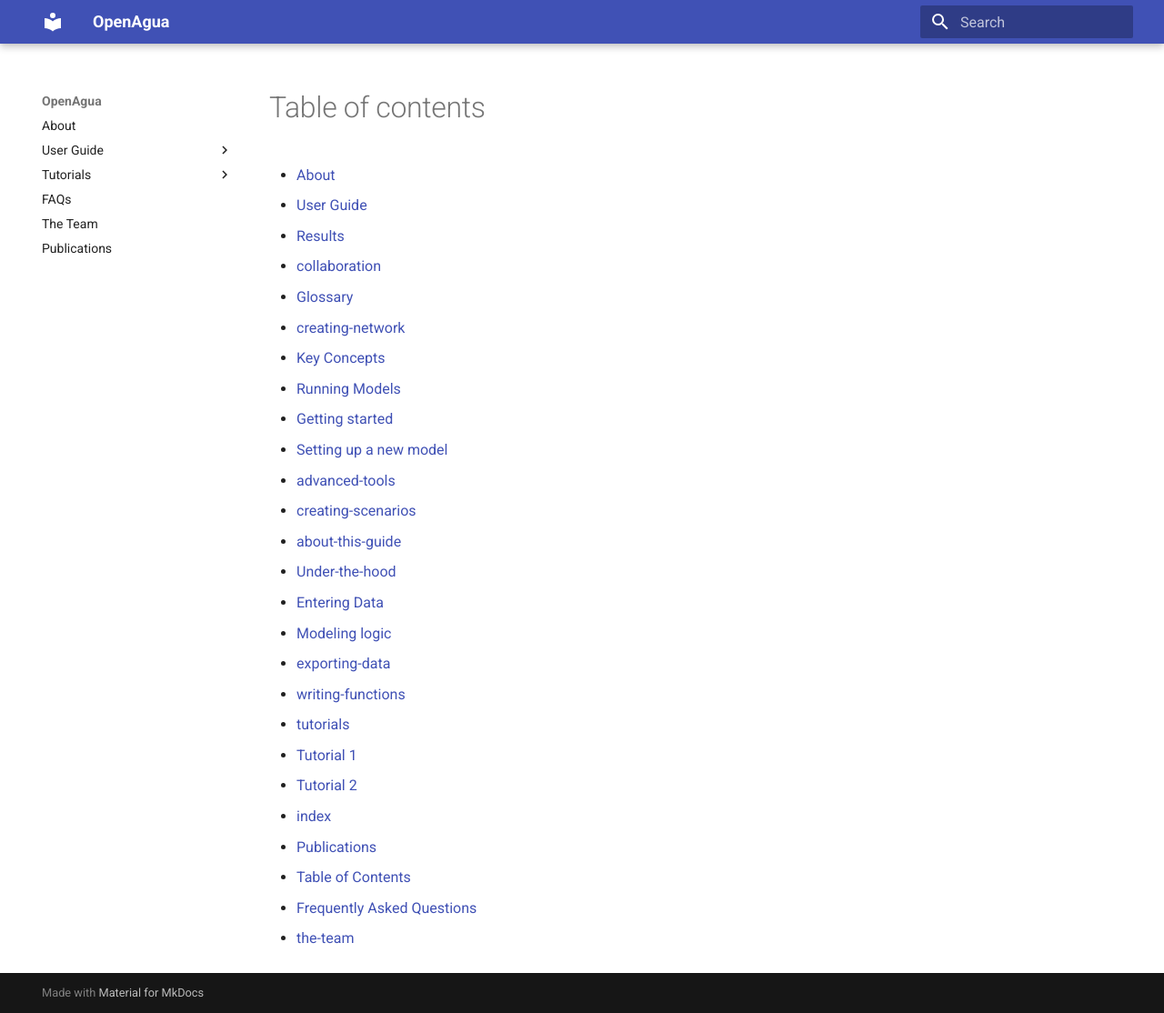
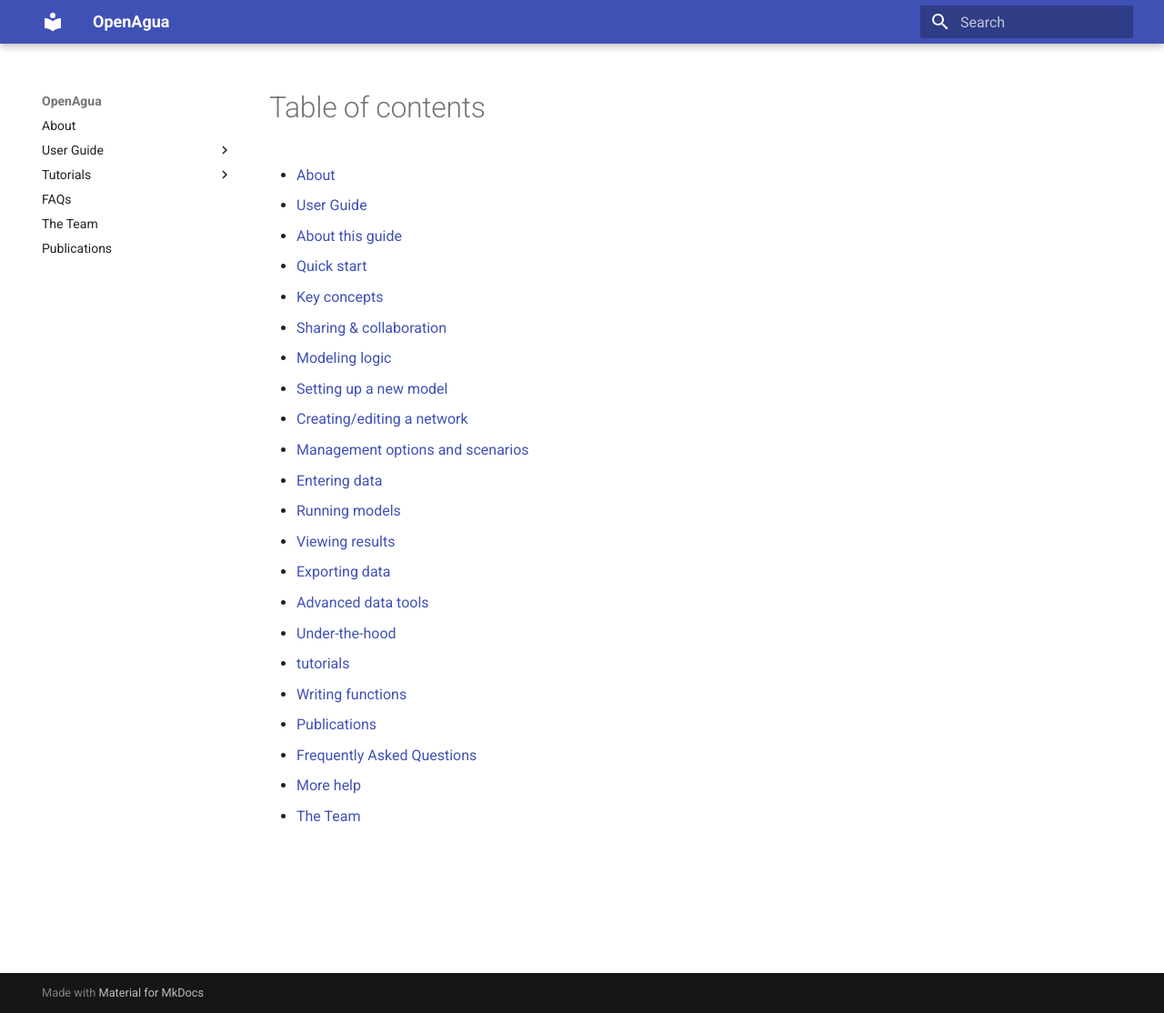
Before and after one commit to OpenAgua/openagua-documentation, an MkDocs documentation site: the page built from docs/SUMMARY.md, in a window 1280 px wide and 1114 px high. Shown: the whole window at 91% size. Built offline with MkDocs 1.6.1 and Material for MkDocs 9.7.7, drawn with Linux system fonts in a browser that asks for light colours; old or Windows-style settings are respelled for this version of MkDocs.

Commit message:
Update SUMMARY.md

```diff
--- a/docs/SUMMARY.md
+++ b/docs/SUMMARY.md
@@ -2,27 +2,23 @@
 
 * [About](README.md)
 * [User Guide](user-guide/README.md)
-  * [Results](user-guide/viewing-results.md)
-  * [collaboration](user-guide/collaboration.md)
-  * [Glossary](user-guide/glossary.md)
-  * [creating-network](user-guide/creating-network.md)
-  * [Key Concepts](user-guide/key-concepts.md)
-  * [Running Models](user-guide/running-models.md)
-  * [Getting started](user-guide/getting-started.md)
+  * [About this guide](user-guide/about-this-guide.md)
+  * [Quick start](user-guide/getting-started.md)
+  * [Key concepts](user-guide/key-concepts.md)
+  * [Sharing & collaboration](user-guide/collaboration.md)
+  * [Modeling logic](user-guide/modeling-logic.md)
   * [Setting up a new model](user-guide/setting-up-model.md)
-  * [advanced-tools](user-guide/advanced-tools.md)
-  * [creating-scenarios](user-guide/creating-scenarios.md)
-  * [about-this-guide](user-guide/about-this-guide.md)
+  * [Creating/editing a network](user-guide/creating-network.md)
+  * [Management options and scenarios](user-guide/creating-scenarios.md)
+  * [Entering data](user-guide/entering-data.md)
+  * [Running models](user-guide/running-models.md)
+  * [Viewing results](user-guide/viewing-results.md)
+  * [Exporting data](user-guide/exporting-data.md)
+  * [Advanced data tools](user-guide/advanced-tools.md)
   * [Under-the-hood](user-guide/under-the-hood.md)
-  * [Entering Data](user-guide/entering-data.md)
-  * [Modeling logic](user-guide/modeling-logic.md)
-  * [exporting-data](user-guide/exporting-data.md)
-  * [writing-functions](user-guide/writing-functions.md)
 * [tutorials](tutorials/README.md)
-  * [Tutorial 1](tutorials/tutorial1.md)
-  * [Tutorial 2](tutorials/tutorial2.md)
-* [index](index.md)
+  * [Writing functions](user-guide/writing-functions.md)
 * [Publications](publications.md)
-* [Table of Contents](toc.md)
 * [Frequently Asked Questions](faqs.md)
-* [the-team](the-team.md)
+* [More help](help.md)
+* [The Team](the-team.md)
```
